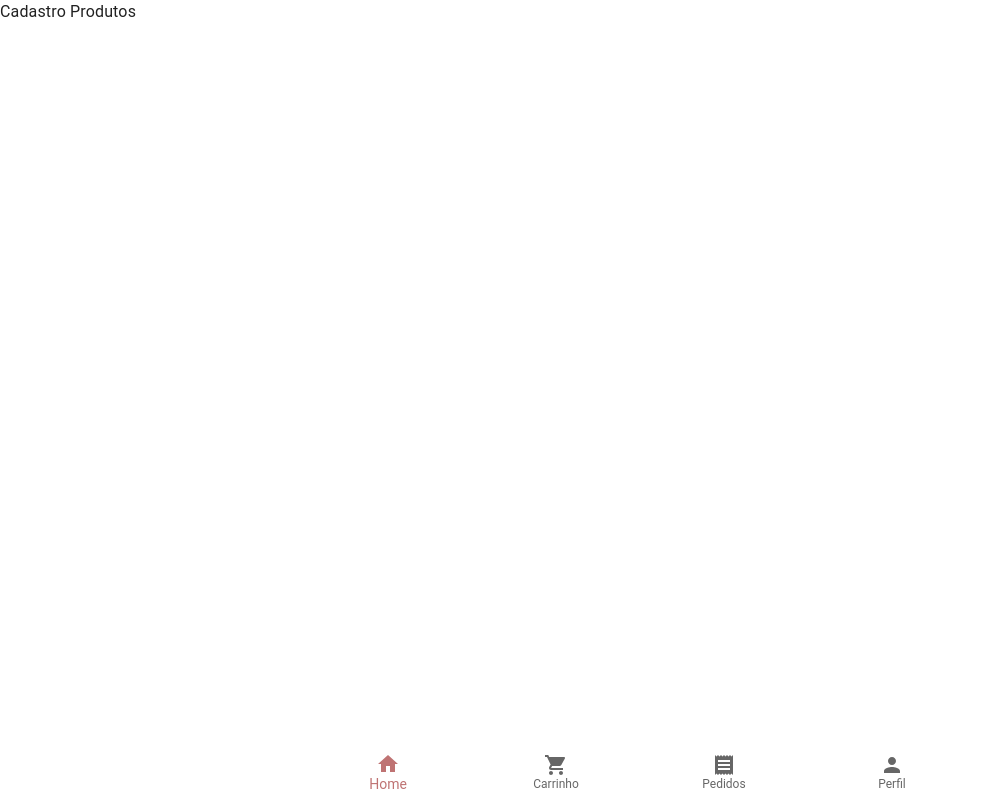
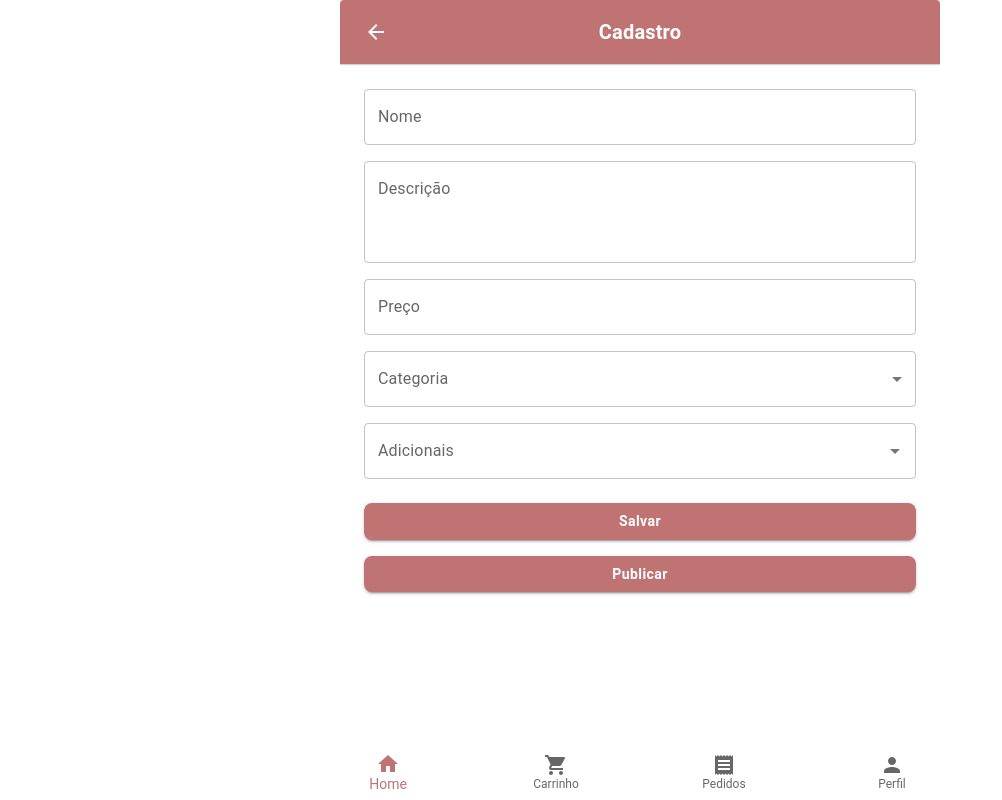
Before and after one commit to wellenramos/aroma-delivery-ui, a React (Create React App) app: page /admin/cadastro in a window 1280 px wide. Shown: the whole page, without its empty margins (0-1002 px from the left). Built offline with nearby package versions, Linux system fonts and the light colour scheme.

Commit message:
implementação do componente cadastro

```diff
--- a/src/components/administrador/produto/Cadastro.js
+++ b/src/components/administrador/produto/Cadastro.js
@@ -1,12 +1,151 @@
-import React from "react";
-import {Typography} from "@mui/material";
+import React, { useState } from 'react';
+import {
+    Card,
+    CardContent,
+    Box,
+    TextField,
+    Button,
+    Autocomplete,
+    Divider, InputLabel, FormControl, MenuItem, Select,
+} from '@mui/material';
+import { useNavigate } from 'react-router-dom';
+import Header from "../../Header";
 
 const Cadastro = () => {
-    return(
-        <Typography>
-            Cadastro Produtos
-        </Typography>
+    const [adicionais, setAdicionais] = useState([]);
+    const [categoria, setCategoria] = useState('');
+    // const [imagem, setImagem] = useState(null);
+    const navigate = useNavigate();
+
+    const handleVoltarHome = () => {
+        navigate('/');
+    };
+
+    const adicionaisOpcoes = [
+        { label: 'Chantilly', preco: 5.0 },
+        { label: 'Caramelo', preco: 5.0 },
+        { label: 'Canela', preco: 5.0 },
+    ];
+
+    // const handleImagemUpload = (event) => {
+    //     setImagem(event.target.files[0]);
+    // };
+
+    return (
+        <Card sx={{ maxWidth: 'sm', margin: '0 auto', boxShadow: 'none' }}>
+            <CardContent sx={{ padding: 0 }}>
+                {/* Header */}
+                <Header
+                    titulo='Cadastro'
+                    onBack={handleVoltarHome}
+                />
+                <Divider />
+
+                {/* Formulário */}
+                <Box padding={3}>
+                    <TextField
+                        fullWidth
+                        label="Nome"
+                        variant="outlined"
+                        sx={{ mb: 2 }}
+                    />
+                    <TextField
+                        fullWidth
+                        label="Descrição"
+                        multiline
+                        rows={3}
+                        variant="outlined"
+                        sx={{ mb: 2 }}
+                    />
+                    <TextField
+                        fullWidth
+                        label="Preço"
+                        type="number"
+                        variant="outlined"
+                        sx={{ mb: 2 }}
+                    />
+                    {/* Categoria */}
+                    <FormControl fullWidth sx={{ mb: 2 }}>
+                        <InputLabel>Categoria</InputLabel>
+                        <Select
+                            value={categoria}
+                            onChange={(e) => setCategoria(e.target.value)}
+                            label="Categoria"
+                        >
+                            <MenuItem value="Tradicionais">Tradicionais</MenuItem>
+                            <MenuItem value="Especiais">Especiais</MenuItem>
+                            <MenuItem value="Gelados">Gelados</MenuItem>
+                        </Select>
+                    </FormControl>
+
+                    {/*/!* Upload de Imagem *!/*/}
+                    {/*<Box display="flex" alignItems="center" sx={{ mb: 2 }}>*/}
+                    {/*    <Button*/}
+                    {/*        variant="contained"*/}
+                    {/*        component="label"*/}
+                    {/*        startIcon={<AddPhotoAlternateIcon />}*/}
+                    {/*        sx={{*/}
+                    {/*            backgroundColor: '#BF7373',*/}
+                    {/*            color: '#FFF',*/}
+                    {/*            textTransform: 'none',*/}
+                    {/*        }}*/}
+                    {/*    >*/}
+                    {/*        Imagem*/}
+                    {/*        <input type="file" hidden onChange={handleImagemUpload} />*/}
+                    {/*    </Button>*/}
+                    {/*    {imagem && (*/}
+                    {/*        <Typography sx={{ ml: 2, color: '#777' }}>*/}
+                    {/*            {imagem.name}*/}
+                    {/*        </Typography>*/}
+                    {/*    )}*/}
+                    {/*</Box>*/}
+
+                    {/* Adicionais */}
+                    <Autocomplete
+                        multiple
+                        options={adicionaisOpcoes}
+                        getOptionLabel={(option) => option.label}
+                        value={adicionais}
+                        onChange={(event, newValue) => setAdicionais(newValue)}
+                        renderInput={(params) => (
+                            <TextField {...params} variant="outlined" label="Adicionais" />
+                        )}
+                        sx={{ mb: 2 }}
+                    />
+
+                    {/* Botões */}
+                    <Box display="flex" flexDirection="column" gap={2} mt={3}>
+                        <Button
+                            variant="contained"
+                            fullWidth
+                            sx={{
+                                backgroundColor: '#BF7373',
+                                color: '#FFF',
+                                fontWeight: 'bold',
+                                textTransform: 'none',
+                                borderRadius: '8px',
+                            }}
+                        >
+                            Salvar
+                        </Button>
+                        <Button
+                            variant="contained"
+                            fullWidth
+                            sx={{
+                                backgroundColor: '#BF7373',
+                                color: '#FFF',
+                                fontWeight: 'bold',
+                                textTransform: 'none',
+                                borderRadius: '8px',
+                            }}
+                        >
+                            Publicar
+                        </Button>
+                    </Box>
+                </Box>
+            </CardContent>
+        </Card>
     );
-}
+};
 
 export default Cadastro;
```
